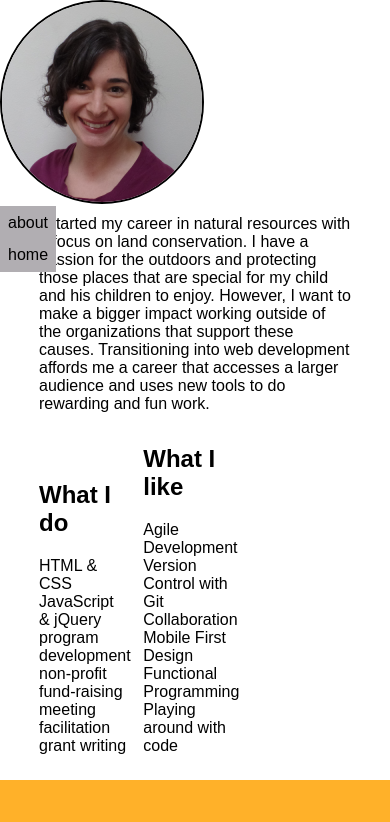
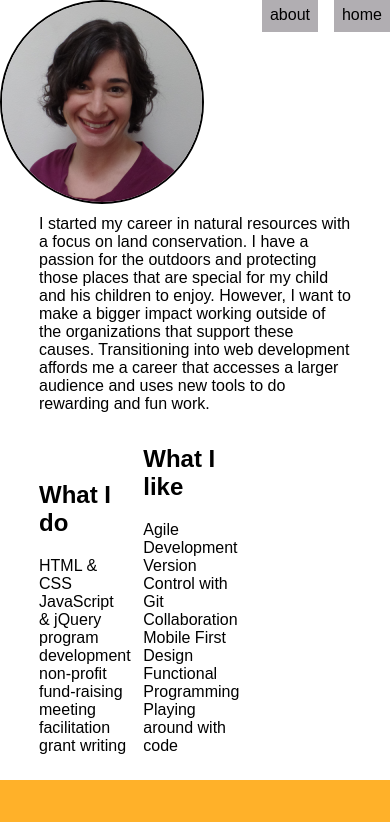
Before and after one commit to kmzurlocuva/business-card, a website: page index.html in a window 390 px wide. Shown: the top 822 px of the page. Drawn offline with nearby package versions, Linux system fonts and the light colour scheme; a web font is replaced by a local one.

Commit message:
responsive navs using absolute

```diff
--- a/css/layout.css
+++ b/css/layout.css
@@ -10,6 +10,19 @@ header {
   margin: 0;
   width: 50%;
   padding-top: 0;
+  /*position: absolute;*/
+}
+
+div#about a {
+  position: absolute;
+  top: 0;
+  right: 4.5em;
+}
+
+div#home a {
+  position: absolute;
+  top: 0;
+  right: 0;
 }
 
 #katePic {
--- a/css/module.css
+++ b/css/module.css
@@ -14,6 +14,7 @@
   padding-top: 20px;
   width: 80%;
 }
+
 
 #headerName {
   display: inline-block;
--- a/index.html
+++ b/index.html
@@ -20,7 +20,7 @@
   </head>
   <body>
     <header class="header">
-      <div id="headerContainer">
+      <div id="headerContainer" class>
         <img id="katePic" img src="img/kate.png"></img>
         <span>
           <h1 id="headerName">Hi, I'm Kate Zurlo-Cuva</h1>
```
